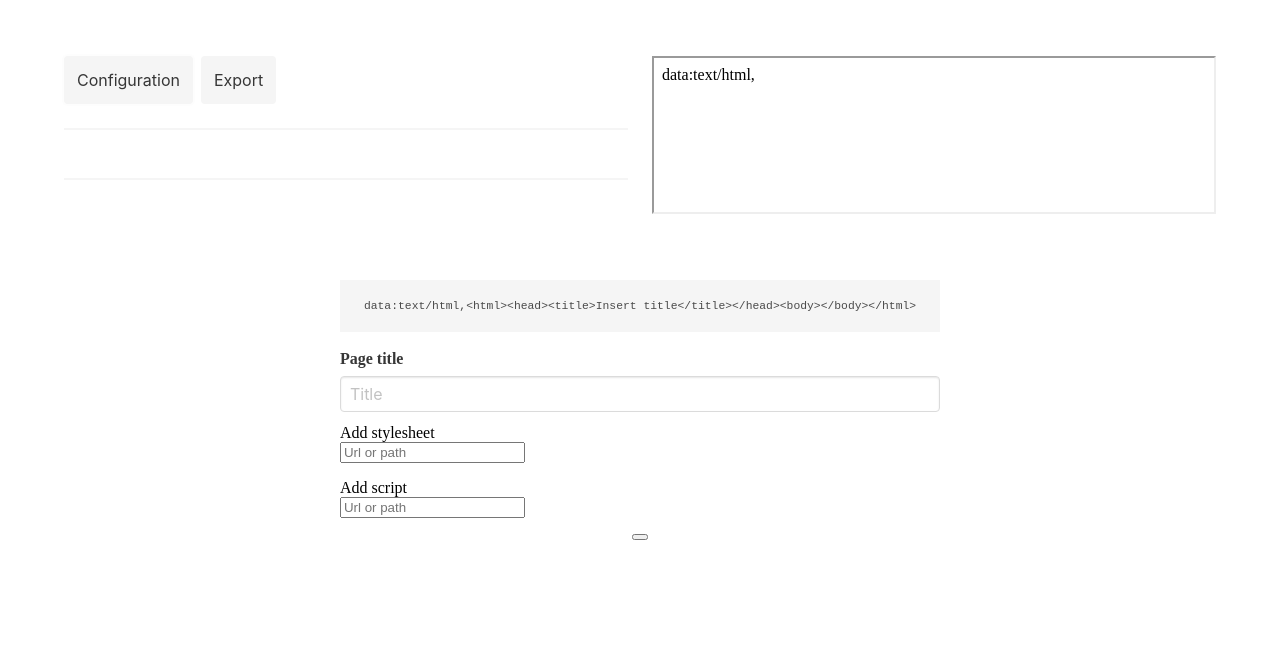
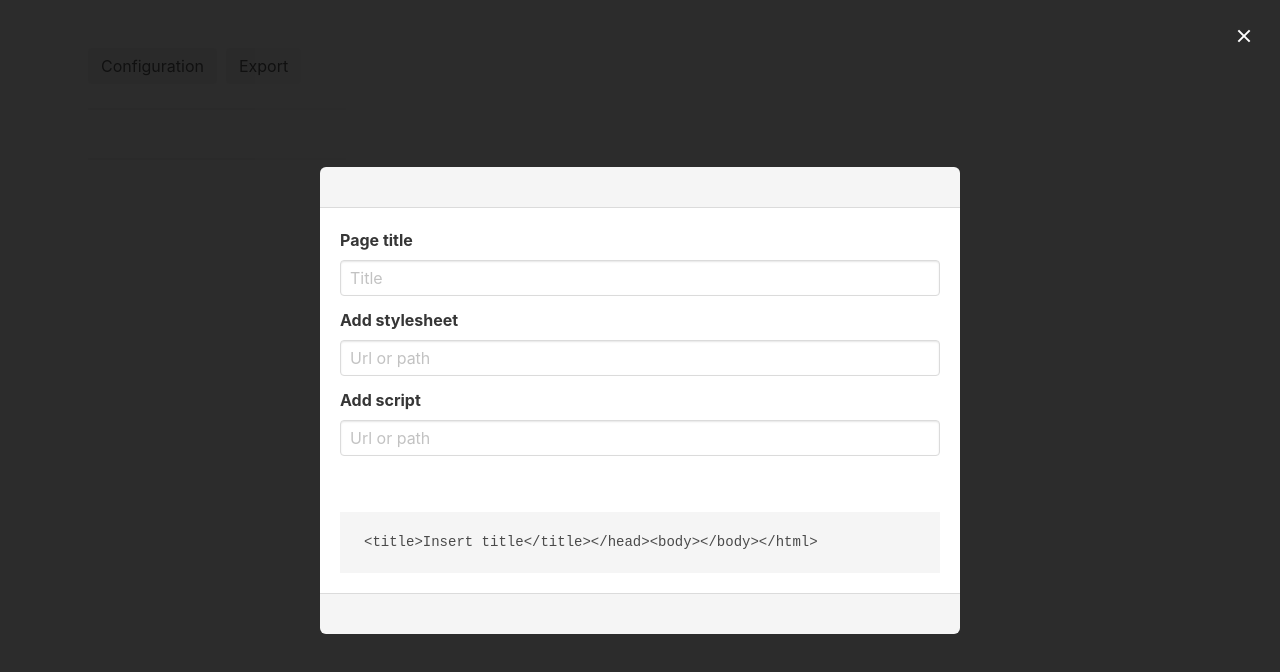
Before and after one commit to lfoscari/Postcards, a Vue app: page / in a window 1280 px wide. Both pictures are taken after a click on the button "Configuration". Shown: the top 672 px of the page. Built offline with nearby package versions, Linux system fonts and the light colour scheme.

Commit message:
Modificata leggermente interfaccia e sistemato un bug legato all'indicizzazione dei lingotti inseriti

```diff
--- a/src/App.vue
+++ b/src/App.vue
@@ -4,8 +4,6 @@
       <div class="column vertical">
         <div>
           <Modal v-if="this.editConfig" v-on:closeModal="editConfig = false">
-            <pre style="margin-top: 20px"><code>{{ output }}</code></pre>
-            <br />
             <div class="field">
               <label class="label">Page title</label>
               <div class="control">
@@ -14,6 +12,8 @@
             </div>
             <AddField target="stylesheet" v-bind:archive="page_data.stylesheets"></AddField>
             <AddField target="script" v-bind:archive="page_data.scripts"></AddField>
+            <br />
+            <pre style="margin-top: 20px"><code>{{ output }}</code></pre>
           </Modal>
           <button class="button is-light" v-on:click="openConfiguration">Configuration</button>&nbsp;
           <button class="button is-light" v-on:click="exportTemplate">Export</button>
@@ -28,7 +28,7 @@
         </div>
         <div class="scroll"></div>
       </div>
-      <div class="column final scroll" ref="final">
+      <div class="column is-three-quarters final scroll" ref="final">
         <!-- Preview componenti inseriti -->
         <PreviewLingot
           v-bind:output="this.output"
@@ -70,19 +70,14 @@ export default {
     Modal
   },
   methods: {
-    updateLingot(l) {
-      void l;
-      // this.lingot = l;
-      // if (this.output != "") this.exportTemplate();
-    },
-
     openConfiguration() {
       this.exportTemplate();
       this.editConfig = true;
     },
 
     exportTemplate() {
-      this.output = "data:text/html,<html><head>";
+      // this.output = "data:text/html,<html><head>";
+      this.output = "";
       this.output +=
         "<title>" +
         (this.page_data.title != "" ? this.page_data.title : "Insert title") +
@@ -107,12 +102,20 @@ export default {
 };
 </script>
 
-<style scoped>
+<style>
 @import url("assets/bulma.min.css");
 
 html,
+body {
+  height: 100vh;
+}
+
 body,
 .container {
+  height: 100%;
+}
+
+.columns {
   height: 100%;
 }
 
@@ -130,10 +133,4 @@ body,
   display: flex;
   flex-direction: column;
 }
-
-/* .ignore-css,
-.ignore-css * {
-  all: initial;
-  display: none;
-} */
 </style>
--- a/src/components/Lingot.vue
+++ b/src/components/Lingot.vue
@@ -2,7 +2,7 @@
   <div>
     <!-- <draggable v-model="lingotCopy" @end="updateLingot"> -->
     <a class="button is-white is-fullwidth" v-for="(nugget, index) in lingot" v-bind:key="index">
-      <a v-on:click="removeFromLingot">✕</a>&nbsp;
+      <a v-on:click="removeFromLingot(index)">✕</a>&nbsp;
       <span class="tag">{{ nugget.index + 1 }}</span>&nbsp;
       <span>{{ nugget.component }}</span>
     </a>
@@ -11,24 +11,24 @@
 </template>
 
 <script>
-import draggable from "vuedraggable";
+// import draggable from "vuedraggable";
 import { mapState } from "vuex";
 
 export default {
   name: "Lingot",
-  components: {
-    draggable
-  },
+  // components: {
+  //   draggable
+  // },
   computed: {
     ...mapState(["lingot"])
   },
   methods: {
     removeFromLingot(index) {
       this.$store.dispatch("removeFromLingot", index);
-    },
-    updateLingot() {
-      this.$store.dispatch("updateLingot", this.lingotCopy);
     }
+    // updateLingot() {
+    //   this.$store.dispatch("updateLingot", this.lingotCopy);
+    // }
   }
 };
 </script>
--- a/src/components/NuggetList.vue
+++ b/src/components/NuggetList.vue
@@ -18,7 +18,6 @@ export default {
   },
   methods: {
     addToLingotHandler(nugget) {
-      // this.addToLingot(nugget);
       this.$store.dispatch("addToLingot", nugget);
     }
   }
--- a/src/components/PreviewLingot.vue
+++ b/src/components/PreviewLingot.vue
@@ -1,6 +1,6 @@
 <template>
   <div class="preview-container">
-    <div class="ignore-css">
+    <div class="hide">
       <div v-for="el in lingot" v-bind:key="el.index" v-on:click="customizeAttributes(el)">
         <keep-alive>
           <component :ref="el.index + '-' + el.component" v-bind:is="el.component"></component>
@@ -81,7 +81,7 @@ export default {
   height: 100%;
 }
 
-.ignore-css {
+.hide {
   display: none;
 }
 
--- a/src/store/store.js
+++ b/src/store/store.js
@@ -6,7 +6,8 @@ Vue.use(Vuex)
 export default new Vuex.Store({
     state: {
         lingot: [],
-        nuggets: undefined
+        nuggets: undefined,
+        max: 0 // Total number of nuggets used
     },
 
     getters: {
@@ -23,7 +24,7 @@ export default new Vuex.Store({
         addToLingot(state, newNugget) {
             state.lingot.push({
                 component: newNugget,
-                index: state.lingot.length
+                index: state.max++
             })
         },
 
```
